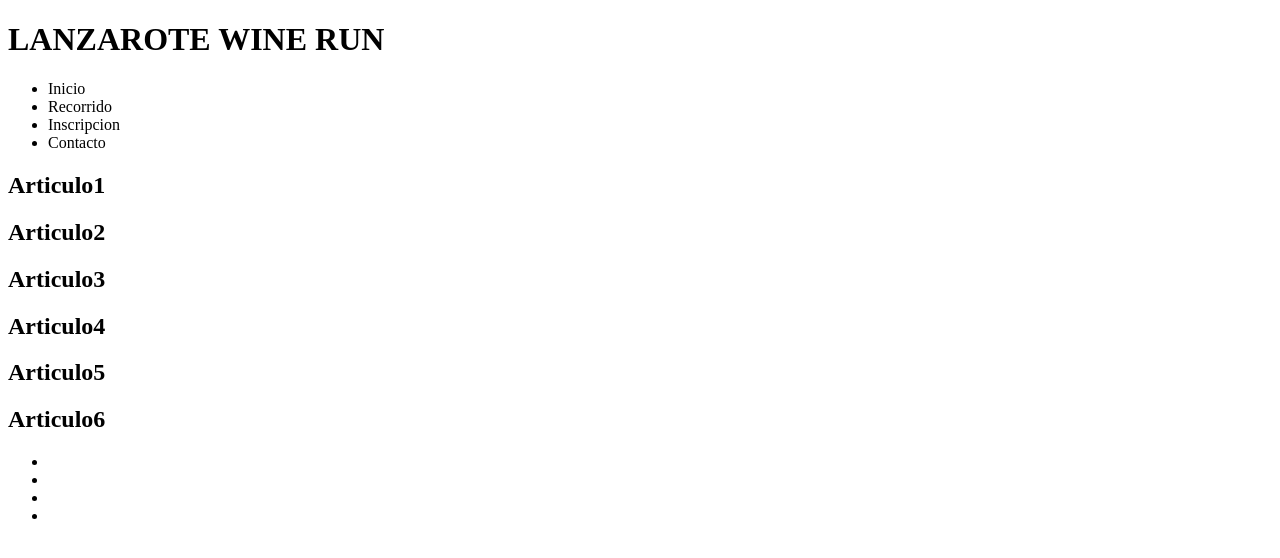
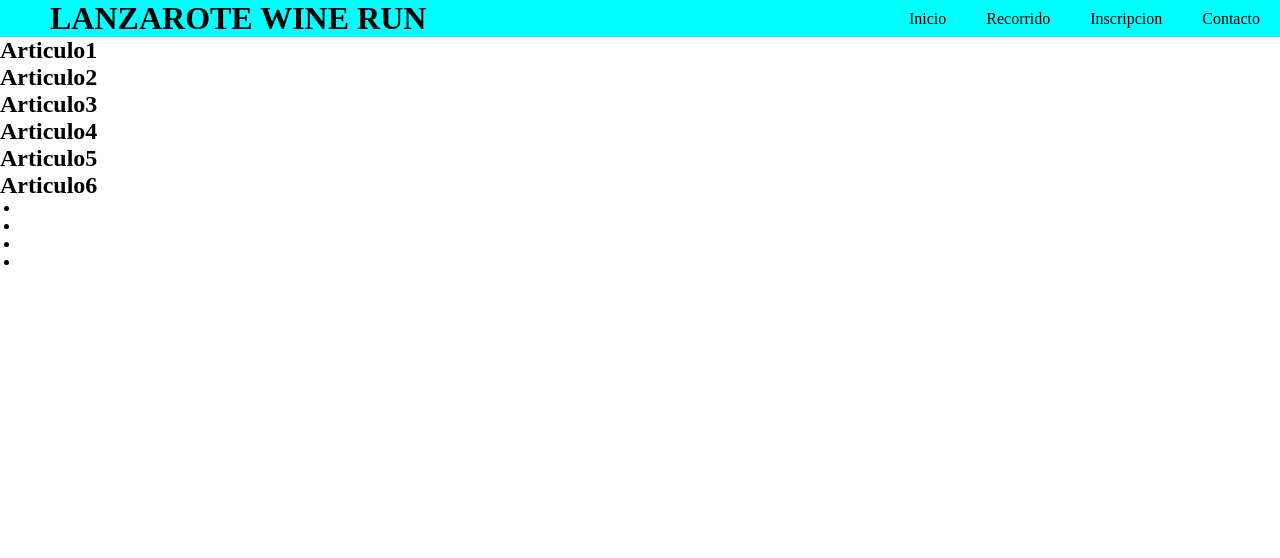
Before and after one commit to josebolanos/cursoprogramacion, a plain HTML site: page maquetacion/maqueta.html in a window 1280 px wide. Drawn offline with Linux system fonts and the light colour scheme.

Commit message:
header completo

```diff
--- a/maquetacion/maqueta.css
+++ b/maquetacion/maqueta.css
@@ -0,0 +1,22 @@
+*{
+    margin: 0;
+    padding: 0;
+
+
+}
+header{
+    display: flex;
+    justify-content: space-between;
+    background-color: aqua;
+    align-items: center;
+}
+h1{
+    padding-left: 50px;
+}
+.nav{
+    display: flex;
+    list-style: none;
+}
+li{
+    margin: 0 20px;
+}
--- a/maquetacion/maqueta.html
+++ b/maquetacion/maqueta.html
@@ -4,13 +4,14 @@
     <meta charset="UTF-8">
     <meta name="viewport" content="width=device-width, initial-scale=1.0">
     <title>Maquetacion</title>
+    <link rel="stylesheet" href="maqueta.css">
 </head>
 <body>
     <header>
         <div class="lanzarote">
             <h1>LANZAROTE WINE RUN</h1>
         </div>
-        <ul>
+        <ul class="nav">
             <li>Inicio</li>
             <li>Recorrido</li>
             <li>Inscripcion</li>
```
